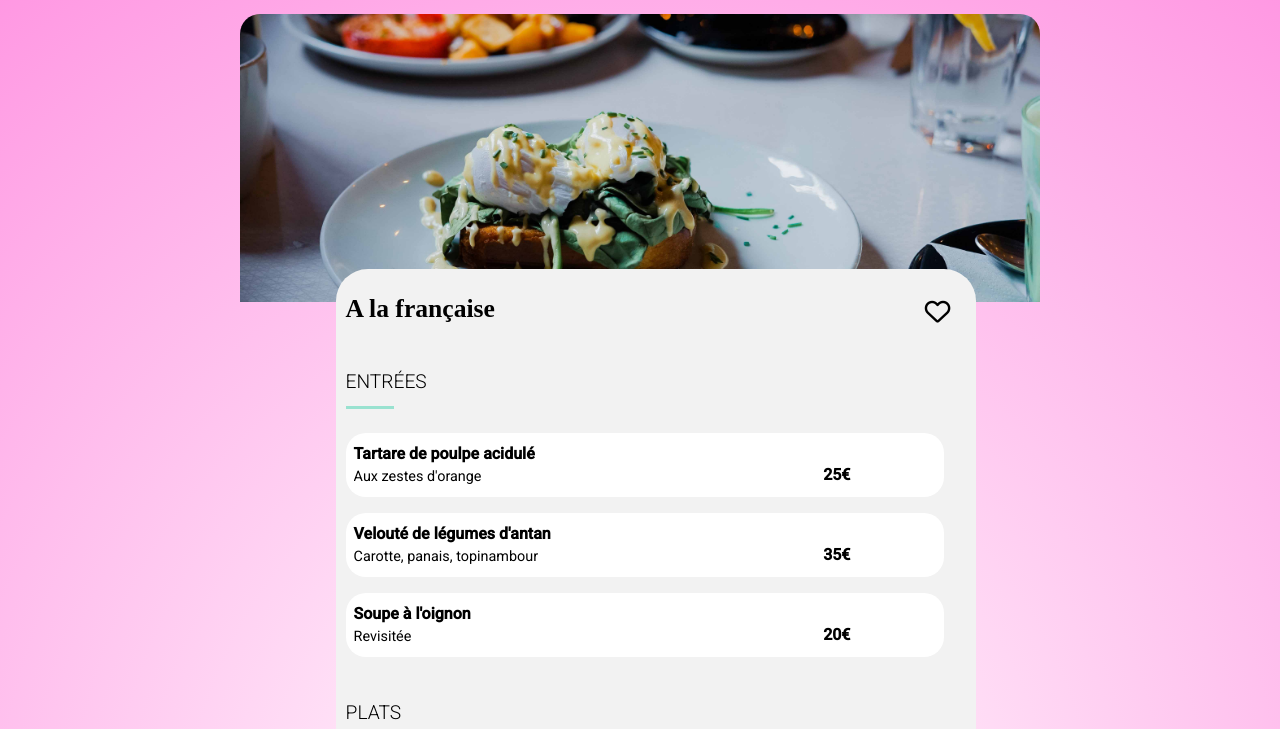
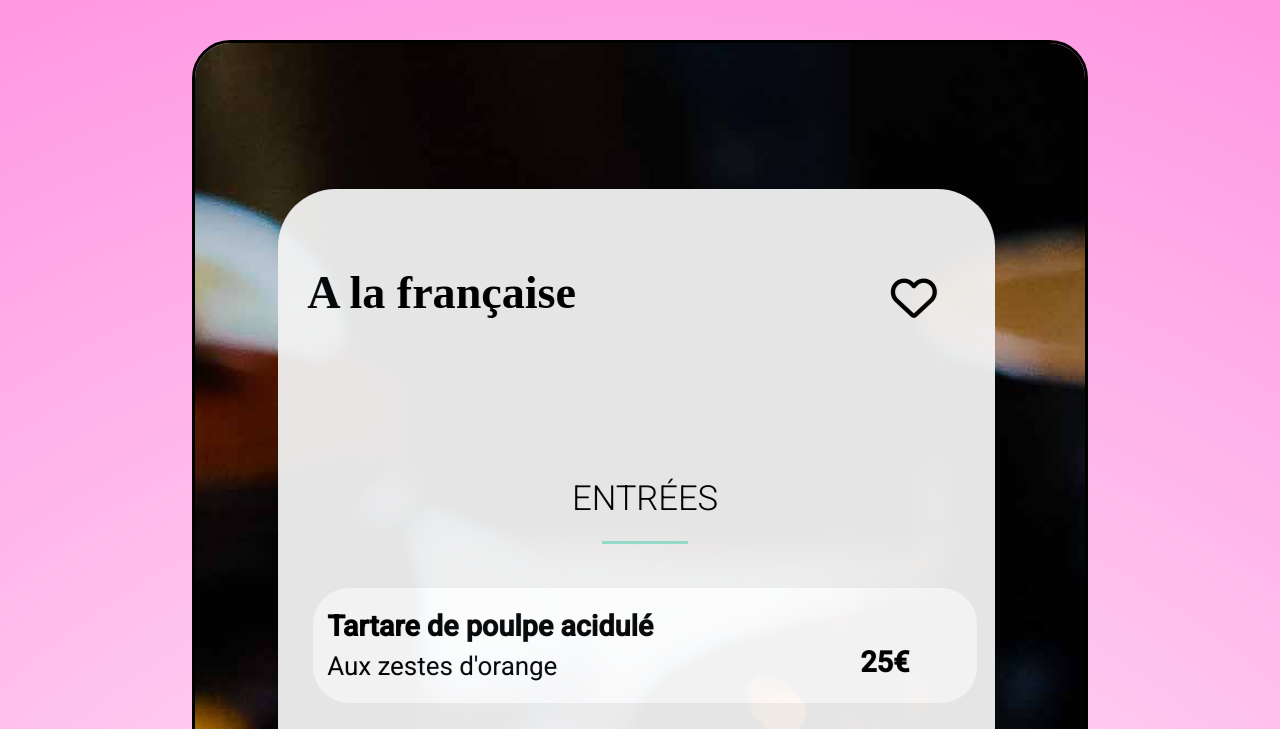
Before and after one commit to Nicolas829/NicolasLebordais_3_07052021, a website: page a_la_française.html in a window 1280 px wide. Shown: the part 114-843 px from the top of the page. Drawn offline with Linux system fonts and the light colour scheme; a web font is replaced by a local one.

Commit message:
structure desktop ok manque design et footer

```diff
--- a/a_la_française.html
+++ b/a_la_française.html
@@ -14,10 +14,12 @@
             <div class="logo_pages" id="logo"><a href="index.html"><i class="fas fa-arrow-left"></i></a>
 
                 <h1>Ohmyfood</h1></div>
+            <div class="lds-heart">
             <div class="photo_resto">
                 <img src="images/restaurants/française2.jpg">
+
             </div>
-
+            </div>
 
         </header>
 
--- a/sass/base/_base.scss
+++ b/sass/base/_base.scss
@@ -11,8 +11,11 @@ body {
 div.partie_principal {
 
 
- padding-left:15em;
-  padding-right: 15em;
+ padding-left:10em;
+  padding-right: 10em;
+  @include desktop {
+    font-size:1.2em;
+  }
 
 
   @include mobile {
@@ -58,11 +61,16 @@ ul {
 
 h5 {
   display:flex;
+  box-sizing: border-box;
+  width:90%;
   justify-content: space-between;
   margin-right:1em;
   font-family: "shrikhand";
   padding-top:1em;
   font-size:1.6em;
+  @include desktop {
+    padding-top:0;
+  }
   i {
     margin-top:0.2em;
   }
--- a/sass/components/_buttons.scss
+++ b/sass/components/_buttons.scss
@@ -3,8 +3,8 @@
     @include btn;
     margin-bottom:1.5em;
     margin-top: 1.5em;
-   perspective:500px;
-    transform: rotate3d(45deg,45deg,45deg,10deg);
+
+
 
 
 }
--- a/sass/layout/_container.scss
+++ b/sass/layout/_container.scss
@@ -2,7 +2,7 @@
     @include main_container;
 
     @include desktop {
-        border-radius:2em 2em 0 0;}
+        border-radius:2em ;}
 
 }
 
@@ -30,7 +30,7 @@
 
 }
 .alignement {
-    margin-top:6em;
+    margin-top:2em;
     margin-left:1.5em;
     @include desktop {
         display: flex;
@@ -49,7 +49,7 @@
      height:1.5em;
      border-radius:2em;
      color:white;
-    margin-bottom:3em;
+    margin-bottom:1.5em;
     box-shadow: 0em 0em 1em 0.5em;
     @include color-secondary-gradiant;
         }
@@ -105,14 +105,20 @@ span.position {
     display: flex;
     flex-direction: column;
    align-items: center;
+   margin-top:3em;
+   padding-bottom:4em;
+   @include desktop {
+       margin-bottom:5em;
+   }
+
     @include mobile {
         height:100%;
         perspective:0px;
         background: $color-container-primary;
     }
-    margin-top:3em;
-    padding-bottom: 3em;
-    margin-bottom:4em;
+
+
+
 
 }
 
@@ -120,26 +126,28 @@ span.position {
     transform-style: preserve-3d;
     box-sizing: border-box;
     width:95%;
+    @include desktop {
     height:1000px;
+    margin-top:4em;}
+
     @include mobile {
         height:100%;
     }
 
-    animation:swirl 10s infinite ease-in paused ;
-    transform-origin: center 9.5em ;
+    animation:swirl 7s  infinite ease-in  ;
+    transform-origin: center 6em ;
     display: flex;
     justify-content: space-around;
     flex-direction:column;
     align-items: center;
+
     &:hover {
-        animation-play-state: running;
+        animation-play-state: paused;
     }
-
 
     @include mobile {
         animation:none;
         gap:2em;
-
     }
 
 }
@@ -205,7 +213,8 @@ span.position {
              height:11em;
              object-fit: cover;
             overflow: hidden;
-             border-radius:1.25em 1.25em 0 0;
+            @include mobile {
+             border-radius:2em 2em 0 0;}
      }
 
 
@@ -228,15 +237,25 @@ span.position {
 .menu {
     padding-left:0.6em;
     box-sizing:border-box;
-    transform:translateX(15%);
-    width:80%;
-    height:auto;
-   padding-bottom:2em;
+    padding-bottom:2em;
     margin-top:-5em;
     position:relative;
     z-index:2;
     border-radius:2em 2em 0 0;
     background:$color-container-primary;
+
+    @include desktop {
+
+    width:80%;
+    display:flex;
+    flex-direction: column;
+    align-items: center;
+    margin-top:-95em;
+    font-size:1.5em;
+    opacity:0.95;
+    transform:translateX(12%);
+
+    }
 
 
 }
@@ -328,7 +347,7 @@ span.position {
       font-weight: bold;
       margin-top:2em;
       transform: translateX(120%);
-      transition: transform 600ms ease-in;
+      transition: transform 400ms ease-out;
 
     }
     &_box_achat {
@@ -343,12 +362,12 @@ span.position {
     border-radius:0 1.25em 1.25em 0;
     transform: scaleX(0);
     transform-origin:right;
-    transition: transform 800ms ease-out;
+    transition: transform 400ms ease-out;
 
     i {
         font-size:2em;
        color:white;
-       transition: all 800ms ease-out ;
+       transition: all 400ms ease-out ;
 
     }
 }
@@ -375,14 +394,20 @@ span.position {
     overflow:hidden;
     border-radius:0 1.25em 1.25em 0;
     right:4%;
+    @include desktop {
+        right:2%;
+    }
 
 
 }
 
 
 div.commande {
+
+    box-sizing:border-box;
     display:flex;
     justify-content: center;
+    width:100%;
     margin-bottom:5em;
     background:$color-container-primary;
     margin-top:5em;
--- a/sass/layout/_footer.scss
+++ b/sass/layout/_footer.scss
@@ -1,11 +1,15 @@
 footer {
-
 
     padding-top:1em;
     padding-bottom:2em;
-
     background-color:black;
     line-height:1.7em;
+    @include desktop {
+        height:10em;
+       z-index: 2;
+       position:relative;
+
+    }
     p {
         font-family: "Shrikhand";
         font-weight:lighter;
@@ -20,7 +24,7 @@ footer {
             display:flex;
             gap:1em;
             color:white;
-            justify-content: flex-start;
+
 
             i { font-size:1em;
                 width:5%;
--- a/sass/layout/_header.scss
+++ b/sass/layout/_header.scss
@@ -10,6 +10,7 @@
     justify-content: space-between;
     align-items: center;
     height:4em;
+
     @include desktop {
         height:8em;
         justify-content:center;
@@ -33,12 +34,19 @@
 
 div.photo_resto {
 
+
+
     img {
+        z-index:0;
         box-sizing: border-box;
         width:100%;
         height:18em;
         object-fit: cover;
         position:relative;
-       z-index:1;
+       @include desktop {
+           height:150em;
+           border-radius:2em;
+           border:solid;
+       }
     }
 }
--- a/sass/utils/_mixins.scss
+++ b/sass/utils/_mixins.scss
@@ -4,8 +4,8 @@
         display:flex;
         flex-direction: column;
         background-color:$color-container-primary;
+        text-align: center;
         box-sizing: border-box;
-        text-align: center;
     }
 
 
@@ -13,19 +13,24 @@
     display:flex;
     justify-content: center;
     align-items:center;
-    width:30%;
+    box-sizing:border-box;
+    border-radius:2em;
+     width:30%;
     box-shadow: 2px 2px 2px 1px rgba(0, 0, 0, 0.2);
     animation:btn 1s 3s;
       & p {
         align-self:center;
         color:white;
       }
+
     @include color-secondary-gradiant;
-    border-radius:2em;
+
     cursor: pointer;
     @include mobile {
         width:60%;
+        border-radius:2em;
     }
+
         &:active {
             transform:scale(1.05);
         }
@@ -93,10 +98,11 @@
         height:15em;
         display:flex;
         flex-direction: column;
-        border-radius:1.25em;
+
         background: white;
         position:absolute;
         @include mobile {
+            border-radius:2em;
             transform:none;
             position:relative;
 
```
Also changed, not shown: css/style.css, css/style.min.css, 2 other files.
